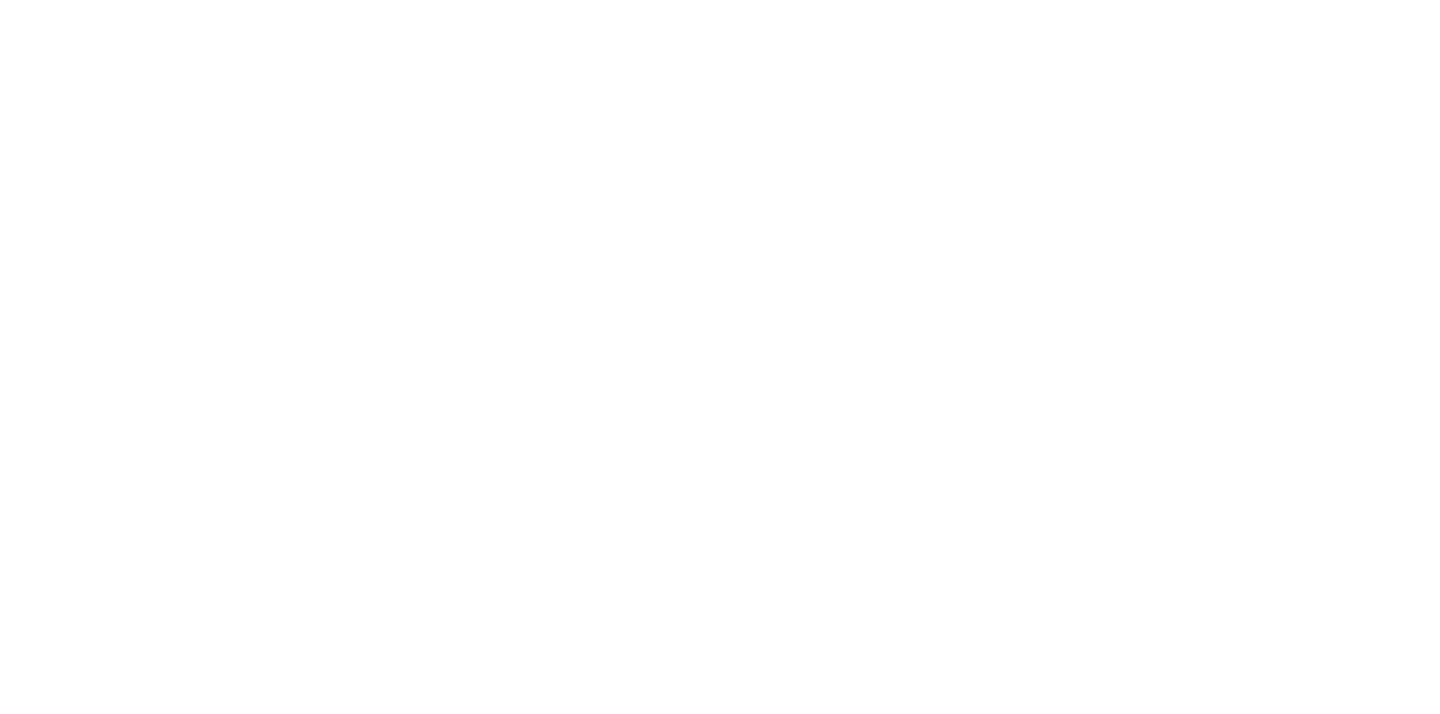
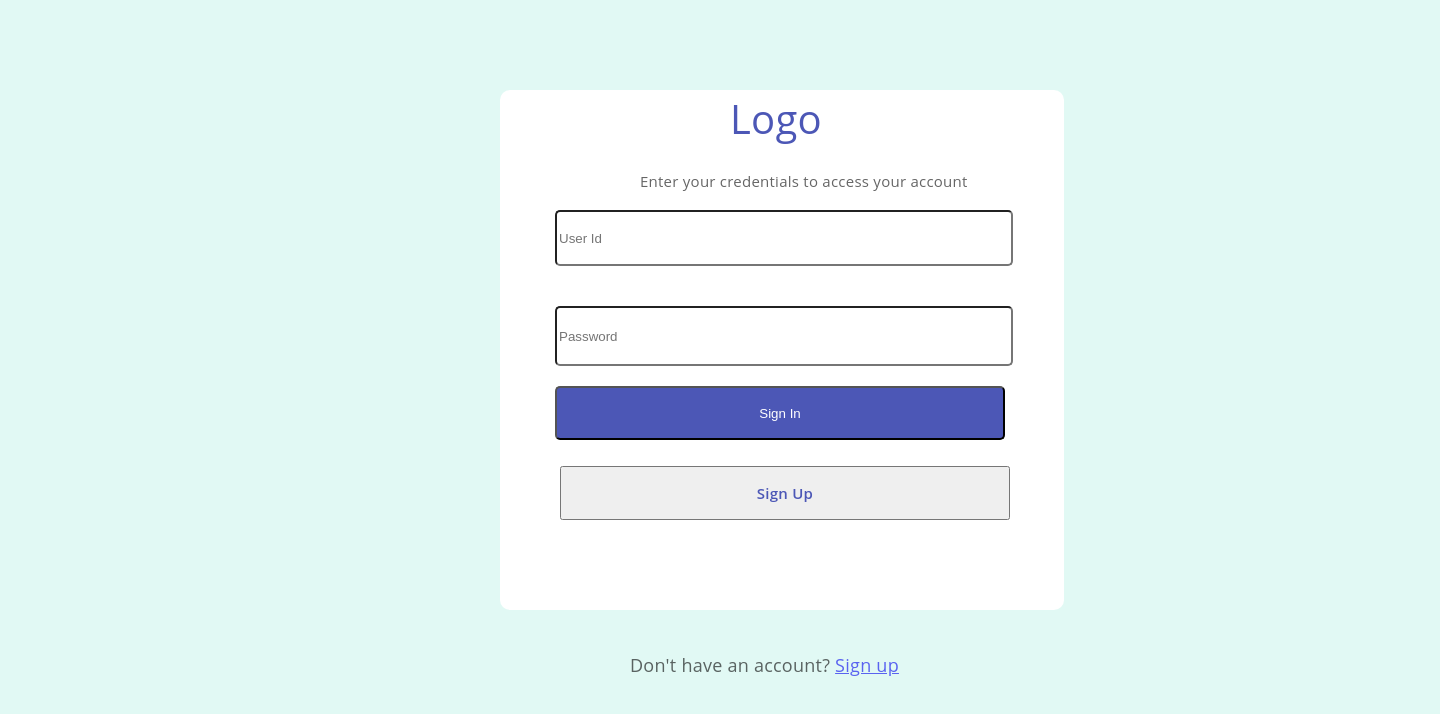
Before and after one commit to pranjay91/Real-Estate, a React (Create React App) app in the folder frontend/: page / in a window 1280 px wide. Before the commit this address had no page. Shown: the top 714 px of the page, 1440 px wide, since content can reach past the window. Built offline with nearby package versions, Linux system fonts and the light colour scheme.

Commit message:
my first commit for signin and signup

```diff
--- a/frontend/src/App.js
+++ b/frontend/src/App.js
@@ -1,11 +1,18 @@
-import { BrowserRouter,Routes,Route } from 'react-router-dom';
+import React from "react"
 import List from './components/list/list';
+import { BrowserRouter, Routes, Route } from "react-router-dom";
+import Signin from "./components/Signin/Signin";
+import Logout from "./components/Logout/Logout";
+import Signup from "./components/Signup/Signup";
 
 function App() {
   return (
   <>
      <BrowserRouter>
       <Routes>
+         <Route path="/"  element={<Signin/>}>Signin</Route>
+        <Route path="/Signup" element={<Signup/>}>Signup</Route>
+        <Route path="/Logout" element={<Logout/>}>Logout</Route>
        <Route path="/list" element={<List/>}></Route>
       </Routes>
 
--- /dev/null
+++ b/frontend/src/components/Logout/Logout.js
@@ -0,0 +1,18 @@
+import React from 'react'
+//
+
+
+const Logout = () => {
+  return (
+    <div>
+        {/* <Link to="/Logout">Logout</Link> */}
+<h1>LOGOUT PAGE</h1>
+
+
+
+
+    </div>
+  )
+}
+
+export default Logout
--- /dev/null
+++ b/frontend/src/components/Signin/Signin.css
@@ -0,0 +1,138 @@
+.signin-container{
+    height: 1024px;
+    width: 1440px;
+    position: relative;
+    background: #E1F9F4;
+
+
+}
+.signin-logo{
+    height: 520px;
+    width: 564px;
+    border-radius: 10px;
+    position: absolute;
+    background: #FFFFFF;
+    margin-top:  90px;
+    margin-bottom:0px;
+    margin-left: 500px;
+    margin-right: 0px;
+}
+.logo{
+    height: 18px;
+    width: 92px;
+    margin-top: 20px;
+    margin-left: 230px;
+    margin-bottom: 50px;
+    border-radius: nullpx;
+position: absolute;
+font-family: 'Open Sans';
+font-style: normal;
+font-weight: 400;
+font-size: 40px;
+line-height: 18px;
+display: flex;
+align-items: center;
+letter-spacing: 0.25px;
+justify-content: center;
+color:#4C57B6;
+}
+.p{
+    height: 22px;
+width: 328px;
+border-radius: nullpx;
+   margin-left: 140px;
+
+    margin-top: 80px;
+    margin-bottom: 80px;
+    border-radius: nullpx;
+    position: absolute;
+    font-family: 'Open Sans';
+    font-style: normal;
+    font-weight: 400;
+    font-size: 15px;
+    line-height: 22px;
+    display: flex;
+    align-items: center;
+    text-align: center;
+    letter-spacing: 0.25px;
+    color: #000000;
+    opacity: 0.6;
+}
+.userId{
+    height: 50px;
+    width: 450px;
+    margin-top: 120px;
+    margin-left: 55px;
+    border-radius: 5px;
+
+}
+.password{
+    height: 50px;
+    width: 450px;
+    margin-left: 55px;
+    border-radius: 5px;
+
+}
+.Signin-b{
+    height: 54px;
+width: 450px;
+border-radius: 5px;
+margin-top: 20px;
+    margin-left: 55px;
+background: #4C57B6;
+color: white;
+position: absolute;
+
+
+}
+.Signup-b{
+    height: 54px;
+width: 450px;
+border-radius: nullpx;
+position: absolute;
+margin: 100px 245px;
+margin-left: 60px;
+
+font-family: 'Open Sans';
+font-style: normal;
+font-weight: 600;
+font-size: 15px;
+line-height: 18px;
+/* identical to box height, or 120% */
+
+display: flex;
+align-items: center;
+align-content: center;
+justify-content: center;
+letter-spacing: 0.25px;
+
+color: #4C57B6;
+
+}
+
+.link{
+    position: absolute;
+width: 300px;
+height: 30px;
+/* left: 583px;
+top: 885px; */
+margin: 160px;
+margin-left: 630px;
+margin-top: 650px;
+
+font-family: 'Open Sans';
+font-style: normal;
+font-weight: 400;
+font-size: 18px;
+line-height: 22px;
+/* identical to box height, or 122% */
+
+display: flex;
+align-items: center;
+text-align: center;
+letter-spacing: 0.25px;
+
+color: #000000;
+
+opacity: 0.6;
+}
--- /dev/null
+++ b/frontend/src/components/Signin/Signin.js
@@ -0,0 +1,56 @@
+import React, { useState } from 'react'
+import { Link, useNavigate } from 'react-router-dom'
+import "./Signin.css"
+
+const Signin = () => {
+  const [userData, setUserdata] = useState([{  //array of an object
+    userId: "",
+    password: "",
+
+  }])
+  const { userId, password } = userData; //destructuring is impt
+  const handler = (e) => {
+    setUserdata({ ...userData, [e.target.name]: [e.target.value] });
+
+  }
+  const Navigate=useNavigate();
+  const gotosignup=()=>{
+    Navigate("/Signup")
+
+  }
+  // const gotopropertylisting=useNavigate();
+  // Navigate("./Property")
+  return (
+    <div className='signin-container'>
+
+      {/* <Link to="/">Signin</Link> */}
+      <div className='signin-logo'>
+        <h3 className='logo'>Logo</h3>
+        <div className="p" >
+          <p>Enter your credentials to access your account</p>
+        </div>
+        <div className='signin-body' >
+          <input type="text" placeholder='User Id' className='userId' name='userId' value={userId} onChange={handler} /> <br />
+          <input type="text" placeholder='Password' className='password' name="password" value={password} onChange={handler} /> <br />
+
+        </div>
+
+        {/* <div><button className='signin-b' onClick={gotopropertylisting} >Sign In</button> </div> */}
+        <div><button className='Signin-b' >Sign In</button> </div>
+        <div >
+          <button className='Signup-b' onClick={gotosignup}>Sign Up</button>
+        </div>
+
+      </div>
+      <div className='link'>
+    <footer>
+      <p className='dont'>Don't have an account? <Link to={"/Signup"} className="dont-account">Sign up</Link></p>
+      </footer>
+      </div>
+
+      </div>
+
+  )
+}
+
+export default Signin
--- /dev/null
+++ b/frontend/src/components/Signup/Signup.css
@@ -0,0 +1,118 @@
+.signup-container{
+    height: 1024px;
+    width: 1440px;
+    position: relative;
+    background: #E1F9F4;
+}
+
+.signup-div{
+    height: 520px;
+    width: 564px;
+    border-radius: 10px;
+    position: absolute;
+    background: #FFFFFF;
+    margin-top:  90px;
+    margin-bottom:0px;
+    margin-left: 500px;
+    margin-right: 0px;
+}
+.signup-logo{
+    height: 18px;
+    width: 92px;
+    margin-top: 20px;
+    margin-left: 230px;
+    margin-bottom: 50px;
+    border-radius: nullpx;
+position: absolute;
+font-family: 'Open Sans';
+font-style: normal;
+font-weight: 400;
+font-size: 40px;
+line-height: 18px;
+display: flex;
+align-items: center;
+letter-spacing: 0.25px;
+justify-content: center;
+
+color: #4C57B6;
+}
+.signup-p{
+    height: 22px;
+width: 147px;
+
+margin-left: 220px;
+margin-top: 80px;
+margin-bottom: 80px;
+border-radius: nullpx;
+position: absolute;
+font-family: 'Open Sans';
+font-style: normal;
+font-weight: 400;
+font-size: 15px;
+line-height: 22px;
+display: flex;
+align-items: center;
+text-align: center;
+letter-spacing: 0.25px;
+color: #000000;
+opacity: 0.6;
+}
+.mailId{
+    height: 54px;
+width: 450px;
+margin-top: 120px;
+margin-left: 55px;
+border-radius: 5px;
+
+}
+.password{
+    height: 54px;
+    width: 450px;
+    margin-top: 40px;
+    margin-left: 55px;
+    border-radius: 5px;
+}
+.ConfirmPassword{
+    height: 54px;
+    width: 450px;
+    margin-top: 40px;
+    margin-left: 55px;
+    border-radius: 5px;
+}
+.signup-bt{
+    height: 54px;
+width: 450px;
+border-radius: 5px;
+margin-top: 40px;
+    margin-left: 55px;
+background: #4C57B6;
+color: white;
+position: absolute;
+
+}
+.signup-link{
+    position: absolute;
+    width: 300px;
+    height: 30px;
+    /* left: 583px;
+    top: 885px; */
+    margin: 160px;
+    margin-left: 740px;
+    margin-top: 650px;
+
+    font-family: 'Open Sans';
+    font-style: normal;
+    font-weight: 400;
+    font-size: 18px;
+    line-height: 22px;
+    /* identical to box height, or 122% */
+
+    display: flex;
+    align-items: center;
+    text-align: center;
+    letter-spacing: 0.25px;
+
+    color: #000000;
+
+    opacity: 0.6;
+}
--- /dev/null
+++ b/frontend/src/components/Signup/Signup.js
@@ -0,0 +1,51 @@
+import React, { useState } from 'react'
+import { Link } from 'react-router-dom';
+import "./Signup.css"
+
+
+
+const Signup = () => {
+
+  const [signupdata,setSignupdata] = useState ([{  //array of an object
+    MailId: "",
+  Password: "",
+  ConfirmPassword:"",
+
+  }])
+  const {MailId, password, ConfirmPassword} = signupdata; //destructuring is impt
+  const signupHandler = (e) => {
+    setSignupdata({ ...signupdata, [e.target.name]: [e.target.value] });
+
+  }
+      return (
+      <div className='signup-container'>
+        <div className='signup-div'>
+          <h3 className='signup-logo'>Logo</h3>
+          <div className="signup-p" >
+            <p>Create New Account</p>
+          </div>
+          <div className='signup-body' >
+            <input type="text" placeholder='Mail Id' className='mailId' name='mailId' value={MailId} onChange={signupHandler} /> <br />
+            <input type="text" placeholder='Password' className='password' name="password" value={password} onChange={signupHandler} /> <br />
+            <input type="text" placeholder='Confirm Password' className='ConfirmPassword' name="ConfirmPassword" value={ConfirmPassword} onChange={signupHandler} /> <br />
+
+          </div>
+          <div><button className='signup-bt' >Sign Up</button> </div>
+          <div >
+
+          </div>
+
+          </div>
+
+
+        {/* <footer>
+          <Link to={"./Signin"}>Sign in</Link>
+        </footer> */}
+        <div className='signup-link'><Link to={"/"}> Sign in</Link> </div>
+
+        </div>
+
+        )
+}
+
+        export default Signup
```
Also changed, not shown: frontend/src/Server.js (deleted, +0 -9 lines), 1 other file (tests, documents, lock files or other folders).
